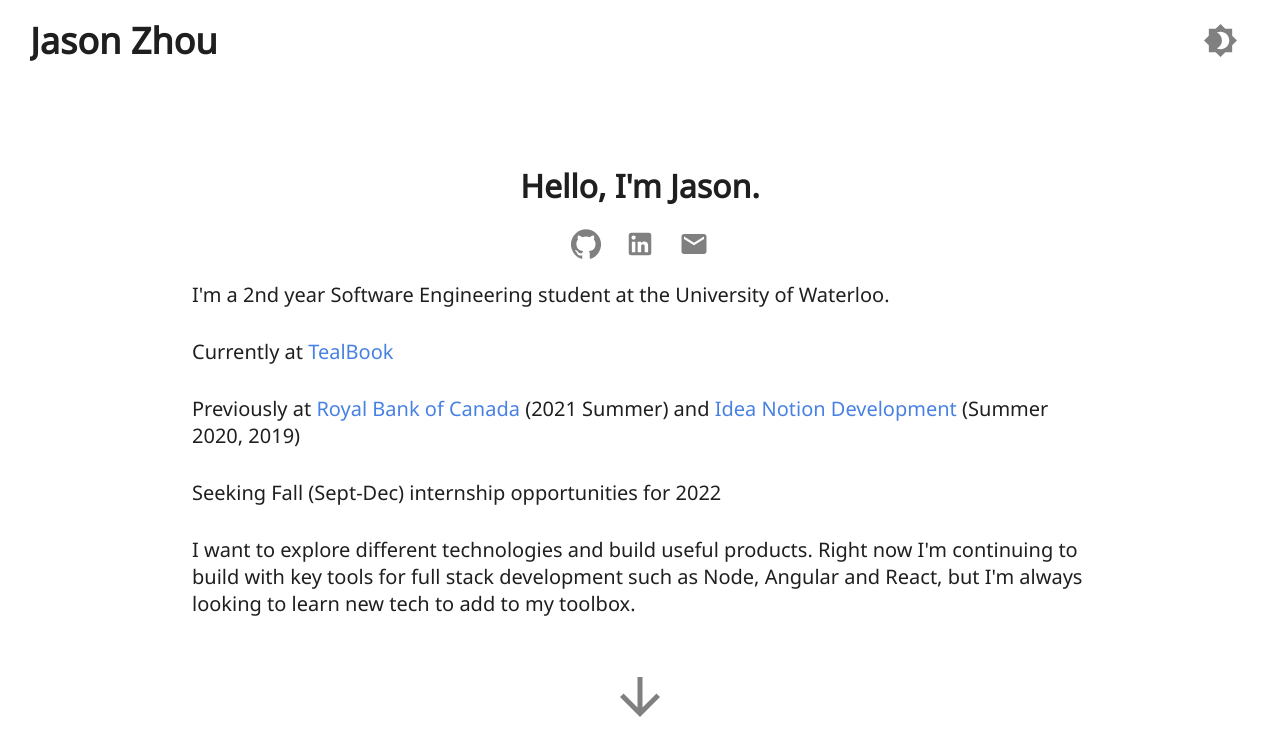
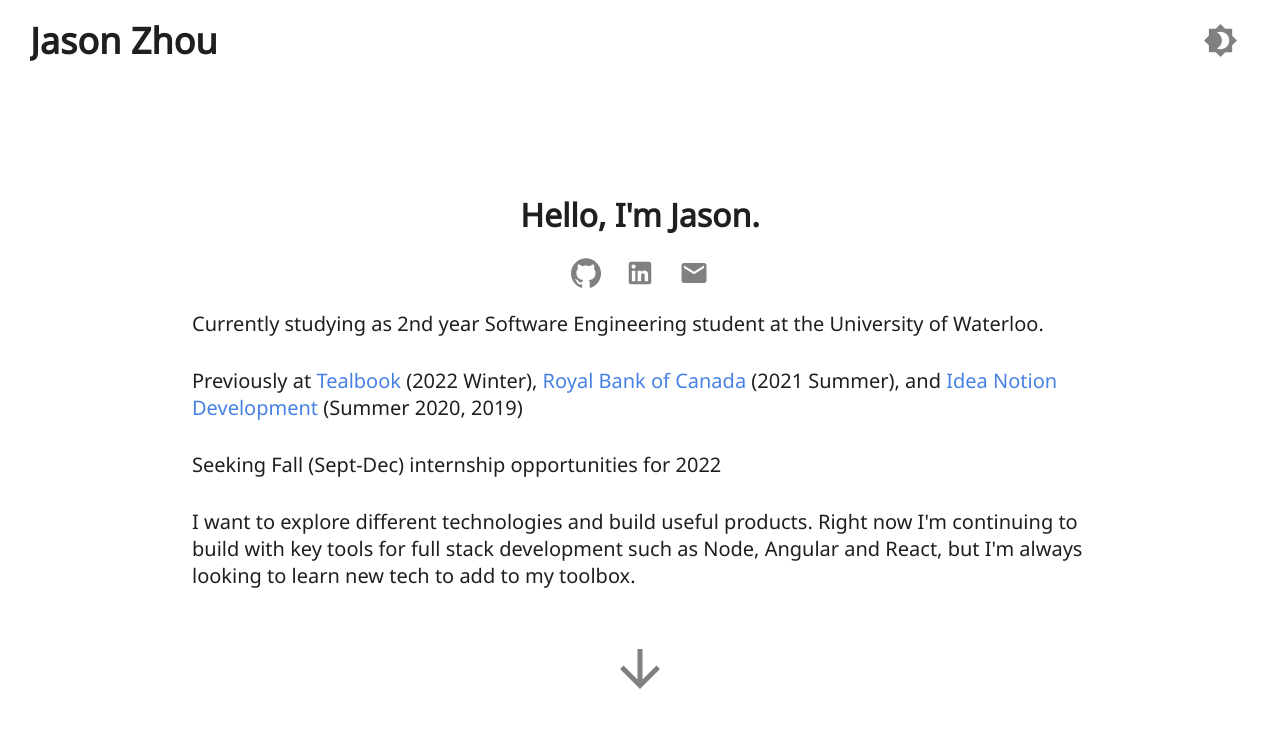
Before and after one commit to ZhouJas/personal, a React (Create React App) app: page / in a window 1280 px wide. Shown: the top 756 px of the page. Built offline with nearby package versions, Linux system fonts and the light colour scheme.

Commit message:
Update intro.tsx

```diff
--- a/src/components/intro/intro.tsx
+++ b/src/components/intro/intro.tsx
@@ -46,14 +46,14 @@
         </div>
       </div>
       <div className="introBody" id="school">
-        I'm a 2nd year Software Engineering student at the University of
+        Currently studying as 2nd year Software Engineering student at the University of
         Waterloo.
       </div>
-      <div className="introBody" id="curWork">
+      {/* <div className="introBody" id="curWork">
         Currently at <a href={tealbook}>TealBook</a>
-      </div>
+      </div> */}
       <div className="introBody" id="prevWork">
-        Previously at <a href={rbc}>Royal Bank of Canada</a> (2021 Summer) and{" "}
+        Previously at <a href={tealbook}>Tealbook</a> (2022 Winter), <a href={rbc}>Royal Bank of Canada</a> (2021 Summer), and{" "}
         <a href={ideanotion}>Idea Notion Development</a> (Summer 2020, 2019)
       </div>
       <div className="introBody" id="openForWork">
```
